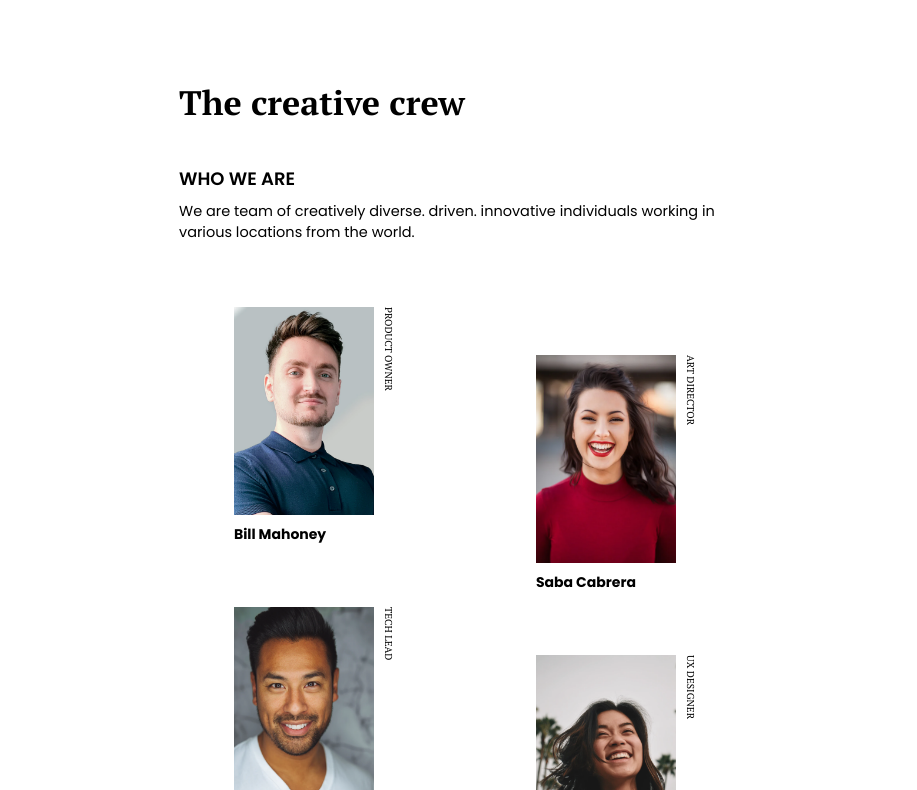
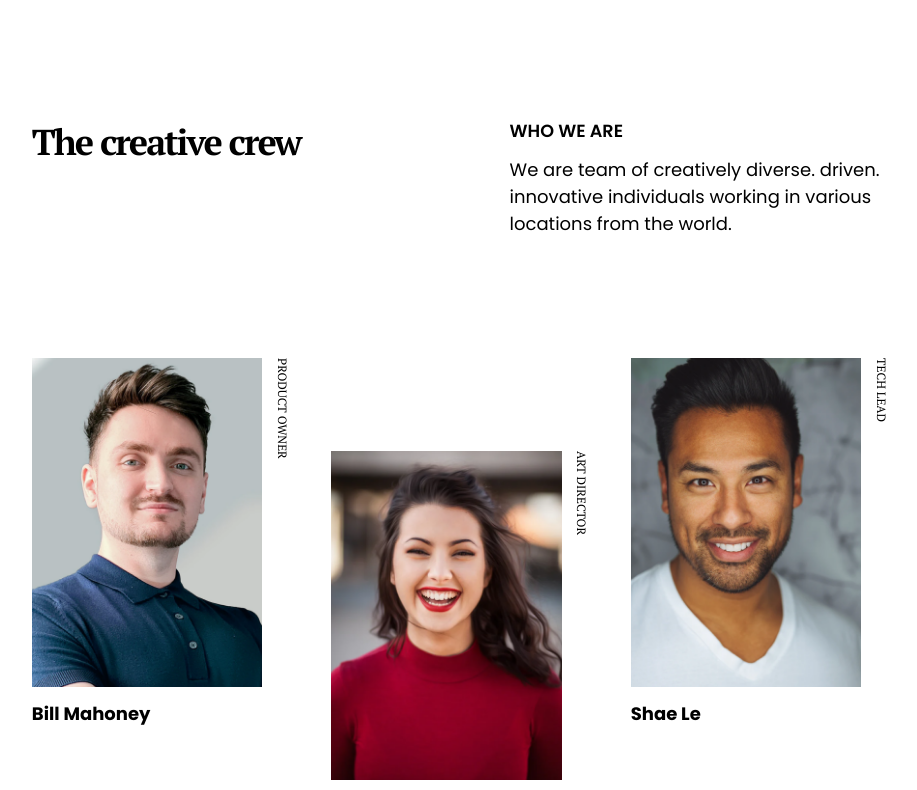
Before and after one commit to VladdyHell/devchallenges.io_my-team-page, a website: page docs/index.html in a window 1280 px wide. Shown: the top 790 px of the page, without its empty margins (173-1090 px from the left). Drawn offline with Linux system fonts and the light colour scheme.

Commit message:
Add media query for figures, figcaption-span, figcaption h3, images, image container, right column texts on top, h1, h2 and text-container

```diff
--- a/docs/src/main.css
+++ b/docs/src/main.css
@@ -5,7 +5,7 @@
     font-size: 10px;
 }
 
-@media (min-width: 1376px) {
+@media (min-width: 992px) {
     :root {
         font-size: 10px;
     }
@@ -21,9 +21,9 @@ section.content {
     font-family: 'Poppins', sans-serif;
 }
 
-@media (min-width: 1376px) {
+@media (min-width: 992px) {
     section.content {
-        padding: 12.8rem 0 11.6rem;
+        padding: 11.84rem 0 13.76rem;/* 12.16rem */
     }
 }
 
@@ -33,10 +33,11 @@ section.content {
     margin: 0 auto 6.4rem;
 }
 
-@media (min-width: 1376px) {
+@media (min-width: 992px) {
     .text-container {
         display: flex;
-        max-width: 92.8rem;
+        max-width: 87.04rem;
+        margin: 0 auto 10.24rem;
     }
 }
 
@@ -50,7 +51,7 @@ section.content {
     margin-bottom: 4rem;
 }
 
-@media(min-width: 1376px){
+@media(min-width: 992px){
     .text-container h1{
         letter-spacing: -.2rem;
         font-size: 3.6rem;
@@ -67,7 +68,7 @@ section.content {
     margin-bottom: calc(1rem - 16px);
 }
 
-@media(min-width: 1376px) {
+@media(min-width: 992px) {
     .text-container h2 {
         font-size: 1.76rem;
     }
@@ -80,10 +81,10 @@ section.content {
     font-size: 1.4496rem;
 }
 
-@media (min-width: 1376px) {
-    .text-container h2, .text-container p {
-        margin-right: 7.6rem;
-        margin-left: 0.4rem;
+@media (min-width: 992px) {
+    .right-col {
+        padding-right: 0;
+        padding-left: 8.52rem;
     }
     .text-container p {
         font-size: 1.8rem;
@@ -102,15 +103,38 @@ section.content {
     padding: 0 2.8rem 0 0.4rem;
 }
 
+@media (min-width: 992px) {
+    .imgs {
+        grid-template-columns: 1fr 1fr 1fr;
+        grid-template-rows: 1fr 1fr;
+        max-width: 87.04rem;
+        padding: 0;
+    }
+}
+
 img {
     width: 14rem;
     height: 20.8rem;
     margin-bottom: -1rem;
 }
 
+@media (min-width: 992px) {
+    img {
+        width: 23.04rem;
+        height: 32.96rem;
+    }
+}
+
 figure {
     margin: 0 auto;
     position: relative
+}
+
+@media (min-width: 992px) {
+    .imgs figure {
+        margin: 0;
+        justify-content: space-between;
+    }
 }
 
 /* @media (min-width: 576px) {
@@ -136,6 +160,12 @@ figure {
     font-size: 1.4rem;
 }
 
+@media (min-width: 992px) {
+    .imgs figure figcaption h3 {
+        font-size: 1.8rem;
+    }
+}
+
 .imgs figure figcaption span {
     text-transform: uppercase;
     position: absolute;
@@ -146,6 +176,13 @@ figure {
     text-orientation: mixed;
 }
 
+@media (min-width: 992px) {
+    .imgs figure figcaption span {
+        left: 24.32rem;
+        font-size: 1.2rem;
+    }
+}
+
 .imgs figure:nth-child(2),
 .imgs figure:nth-child(4),
 .imgs figure:nth-child(6),
@@ -153,6 +190,21 @@ figure {
 .imgs figure:nth-child(4) span,
 .imgs figure:nth-child(6) span {
     padding-top: 4.8rem;
+}
+
+@media (min-width: 992px) {
+    .imgs figure:nth-child(2),
+    .imgs figure:nth-child(2) span,
+    .imgs figure:nth-child(5),
+    .imgs figure:nth-child(5) span {
+        padding-top: 9.28rem;
+    }
+    .imgs figure:nth-child(4),
+    .imgs figure:nth-child(6),
+    .imgs figure:nth-child(4) span,
+    .imgs figure:nth-child(6) span {
+        padding-top: 0;
+    }
 }
 
 footer {
```
